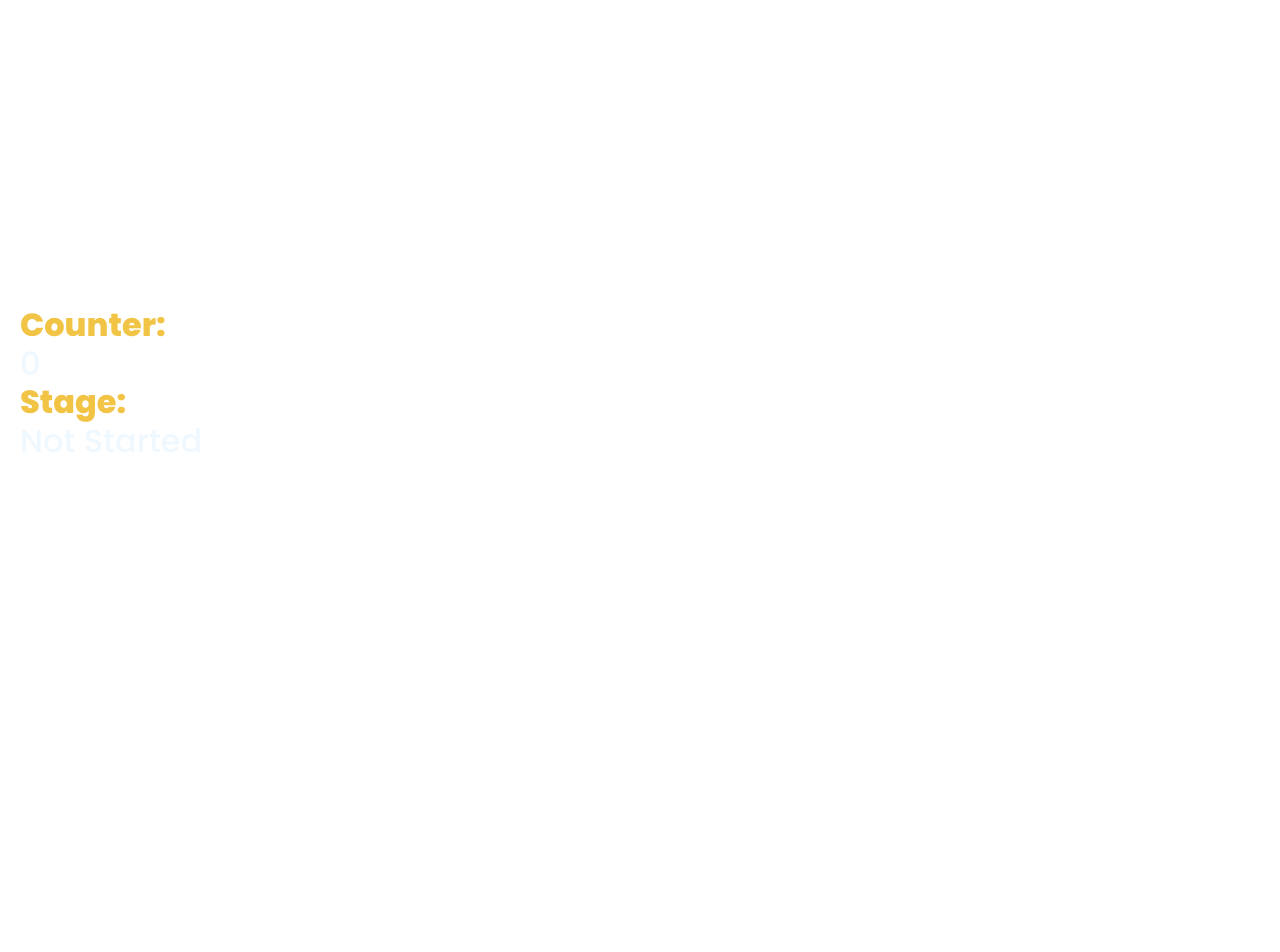
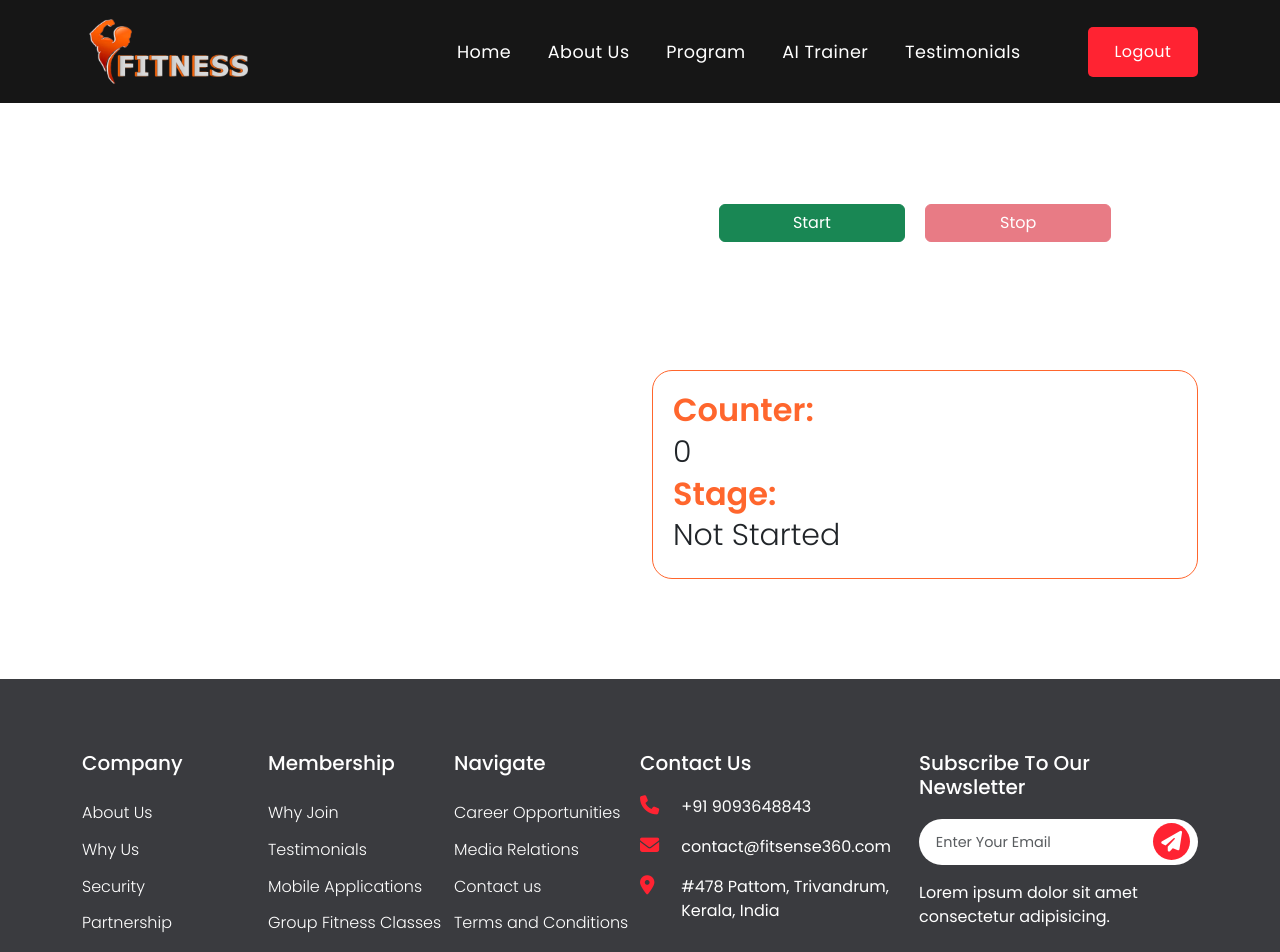
Before and after one commit to akhilasok96/FitSense360_React, a React (Vite) app: page /squats/1 in a window 1280 px wide. Shown: the top 952 px of the page. Before the commit the page ends 800 px from the top, so only its background shows below. Built offline with nearby package versions, Linux system fonts and the light colour scheme; no server answers; sample sign-in values are in the browser's storage.

Commit message:
Modiied the squats page UI

```diff
--- a/src/App.css
+++ b/src/App.css
@@ -204,7 +204,7 @@ a:focus {
 }
 
 .Hero2 {
-    background-image: url("./Components/Assets/home_main4.jpg");
+    background-image: url("./Components/Assets/pushup_unsplash.jpg");
     height: 790px;
     background-position: center;
     background-size: cover;
--- a/src/Components/BicepCurl/BicepCurl.jsx
+++ b/src/Components/BicepCurl/BicepCurl.jsx
@@ -132,7 +132,7 @@ export const BicepCurl = () => {
         const message = JSON.parse(event.data);
         console.log("Predicted Calories Burned:", message.prediction);
         const caloriesRounded = parseFloat(message.prediction).toFixed(2);
-        const speechMessage = `Exercise Complete, you have burned ${caloriesRounded} calories.`;
+        const speechMessage = `Workout Complete, you have burned ${caloriesRounded} calories.`;
         speak(speechMessage);
 
         // Assuming you have BMI stored in userData, if not, you'll need to adjust this
--- a/src/Components/LandingPage/BestPlan.jsx
+++ b/src/Components/LandingPage/BestPlan.jsx
@@ -15,7 +15,7 @@ const BestPlan = () => {
               <div className='bestplan-col1'>
                 <h5>Discover</h5>
                 <h1 className='pt-4'>
-                  $69 <span>/Per Month</span>
+                  ₹2500 <span>/Per Month</span>
                 </h1>
                 <div className='bestplan-detail py-3'>
                   <p>
@@ -42,7 +42,7 @@ const BestPlan = () => {
                 <h3 className='BestPlan-h3'>Most Popular</h3>
                 <h5>Enterprise</h5>
                 <h1 className='pt-4'>
-                  $299 <span>/Per Month</span>
+                  ₹5800 <span>/Per Month</span>
                 </h1>
                 <div className='bestplan-detail py-3'>
                   <p>
@@ -74,7 +74,7 @@ const BestPlan = () => {
               <div className='bestplan-col1'>
                 <h5>Professional</h5>
                 <h1 className='pt-4'>
-                  $199 <span>/Per Month</span>
+                  ₹8500 <span>/Per Month</span>
                 </h1>
                 <div className='bestplan-detail py-3'>
                   <p>
--- a/src/Components/LandingPage/Footer.jsx
+++ b/src/Components/LandingPage/Footer.jsx
@@ -27,38 +27,38 @@ const Footer = () => {
             </div>
             <div className='col-md-2'>
               <div className='footer-col1'>
-                <h5 className='footer-h5'>Company</h5>
+                <h5 className='footer-h5'>Membership</h5>
                 <ul>
                   <li>
-                    <a href='#'>About Us</a>
+                    <a href='#'>Why Join</a>
                   </li>
                   <li>
-                    <a href='#'>Why Us</a>
+                    <a href='#'>Testimonials</a>
                   </li>
                   <li>
-                    <a href='#'>Security</a>
+                    <a href='#'>Mobile Applications</a>
                   </li>
                   <li>
-                    <a href='#'>Partnership</a>
+                    <a href='#'>Group Fitness Classes</a>
                   </li>
                 </ul>
               </div>
             </div>
             <div className='col-md-2'>
               <div className='footer-col1'>
-                <h5 className='footer-h5'>Company</h5>
+                <h5 className='footer-h5'>Navigate</h5>
                 <ul>
                   <li>
-                    <a href='#'>About Us</a>
+                    <a href='#'>Career Opportunities</a>
                   </li>
                   <li>
-                    <a href='#'>Why Us</a>
+                    <a href='#'>Media Relations</a>
                   </li>
                   <li>
-                    <a href='#'>Security</a>
+                    <a href='#'>Contact us</a>
                   </li>
                   <li>
-                    <a href='#'>Partnership</a>
+                    <a href='#'>Terms and Conditions</a>
                   </li>
                 </ul>
               </div>
--- a/src/Components/Squats/Squats.jsx
+++ b/src/Components/Squats/Squats.jsx
@@ -1,49 +1,61 @@
 import { useRef, useCallback, useEffect, useState } from "react";
 import Webcam from "react-webcam";
-import "./Squats.css";
+import Navbar from "../LandingPage/Navbar"; // Adjust this import path according to your project structure
+import Footer from "../LandingPage/Footer"; // Adjust this import path according to your project structure
+import { useUserAuth } from "../../context/UserAuthContext"; // Adjust this import path according to your project structure
+import { useParams } from "react-router-dom";
+import "./Squats.css"; // Adjust this import path according to your project structure
 
 export const Squat = () => {
+  const { user } = useUserAuth();
   const webcamRef = useRef(null);
   const canvasRef = useRef(null);
   const [keypoints, setKeypoints] = useState([]);
   const [counter, setCounter] = useState(0);
+  const [isExerciseStarted, setIsExerciseStarted] = useState(false);
   const [stage, setStage] = useState("Not Started");
+  const [userData, setUserData] = useState(null);
+
+  let { exerciseId } = useParams();
+
   const WEBSOCKET_URL = "ws://127.0.0.1:8000/ws/stream/";
-  let socket = useRef(null);
+  let socket = null;
+
+  useEffect(() => {
+    if (user?.email) {
+      fetch(`http://127.0.0.1:8000/api/user/${user.email}`)
+        .then((response) => response.json())
+        .then((data) => setUserData(data))
+        .catch((error) => console.error("Error fetching user data:", error));
+    }
+  }, [user?.email]);
 
   const capture = useCallback(() => {
-    if (webcamRef.current) {
+    if (webcamRef.current && isExerciseStarted) {
       return webcamRef.current.getScreenshot();
     }
-  }, [webcamRef]);
+  }, [webcamRef, isExerciseStarted]);
 
   const sendFrame = useCallback(() => {
     const frame = capture();
-    if (
-      frame &&
-      socket.current &&
-      socket.current.readyState === WebSocket.OPEN
-    ) {
-      socket.current.send(
-        JSON.stringify({ data: frame, exercise_type: "squat" })
-      );
+    if (frame && socket && socket.readyState === WebSocket.OPEN) {
+      socket.send(JSON.stringify({ data: frame, exercise_type: "squat" }));
     }
   }, [capture]);
 
   useEffect(() => {
-    socket.current = new WebSocket(WEBSOCKET_URL);
+    if (isExerciseStarted) {
+      socket = new WebSocket(WEBSOCKET_URL);
 
-    socket.current.onopen = () => {
+      socket.onopen = () => {
         console.log("WebSocket Connected");
         const interval = setInterval(sendFrame, 100);
         return () => clearInterval(interval);
       };
 
-    socket.current.onmessage = (event) => {
+      socket.onmessage = (event) => {
         const message = JSON.parse(event.data);
-      console.log(message.voice_prompt);
         setKeypoints(message.keypoints);
-      console.log(keypoints);
         setCounter(message.counter);
         setStage(message.stage);
         if (message.voice_prompt && message.voice_prompt !== "") {
@@ -51,14 +63,112 @@ export const Squat = () => {
         }
       };
 
-    socket.current.onclose = () => console.log("WebSocket Disconnected");
+      socket.onclose = () => console.log("WebSocket Disconnected");
 
       return () => {
-      if (socket.current) {
-        socket.current.close();
+        if (socket) {
+          socket.close();
         }
       };
-  }, [sendFrame]);
+    }
+  }, [isExerciseStarted, sendFrame, socket]);
+
+  useEffect(() => {
+    clearCanvas();
+  }, [keypoints]);
+
+  const clearCanvas = () => {
+    const canvas = canvasRef.current;
+    if (canvas && webcamRef.current) {
+      const ctx = canvas.getContext("2d");
+      canvas.width = webcamRef.current.video.videoWidth;
+      canvas.height = webcamRef.current.video.videoHeight;
+      ctx.clearRect(0, 0, canvas.width, canvas.height);
+    }
+  };
+
+  const handleStartExercise = () => {
+    setIsExerciseStarted(true);
+    setStage("Not Started");
+  };
+
+  const handleStopExercise = () => {
+    setIsExerciseStarted(false);
+    setCounter(0);
+    clearCanvas();
+
+    // Generate random data for duration, heart rate, and body temperature
+    const duration = Math.random() * (40 - 5) + 5;
+    const heart_rate = Math.random() * (130 - 80) + 80;
+    const body_temp = Math.random() * (41 - 37) + 37;
+
+    if (userData) {
+      const caloriePredictionData = {
+        gender: userData.gender,
+        age: userData.age,
+        height: userData.height,
+        weight: userData.weight,
+        duration: duration.toFixed(2),
+        heart_rate: heart_rate.toFixed(2),
+        body_temp: body_temp.toFixed(2),
+      };
+
+      // Initialize the WebSocket connection for calorie prediction
+      const calorieSocket = new WebSocket(
+        "ws://localhost:8000/ws/calorie_prediction/"
+      );
+
+      calorieSocket.onopen = () => {
+        console.log("Calorie Prediction WebSocket Connected");
+        calorieSocket.send(JSON.stringify(caloriePredictionData));
+      };
+
+      // Handle the response from the server for calorie prediction
+      calorieSocket.onmessage = (event) => {
+        const message = JSON.parse(event.data);
+        console.log("Predicted Calories Burned:", message.prediction);
+        const caloriesRounded = parseFloat(message.prediction).toFixed(2);
+        const speechMessage = `Workout Complete, you have burned ${caloriesRounded} calories.`;
+        speak(speechMessage);
+
+        // Assuming you have BMI stored in userData, if not, you'll need to adjust this
+        const bmi = userData.bmi || "Unknown";
+
+        const currentTime = new Date().toLocaleTimeString("en-US", {
+          hour: "2-digit",
+          minute: "2-digit",
+          hour12: true,
+        });
+
+        const workoutLogData = {
+          email: userData.email,
+          first_name: userData.first_name,
+          exercise_name: "Squat",
+          repetition: counter,
+          date: new Date().toISOString().slice(0, 10),
+          time: currentTime,
+          bmi: bmi,
+          duration: duration.toFixed(2),
+          predicted_calories: caloriesRounded,
+          exercise_id: exerciseId,
+        };
+
+        const workoutLogSocket = new WebSocket(
+          "ws://localhost:8000/ws/workout_logs/"
+        );
+        workoutLogSocket.onopen = () => {
+          console.log("Workout Logs WebSocket Connected");
+          workoutLogSocket.send(JSON.stringify(workoutLogData));
+        };
+
+        workoutLogSocket.onclose = () =>
+          console.log("Workout Logs WebSocket Disconnected");
+      };
+      setCounter(0);
+      calorieSocket.onclose = () =>
+        console.log("Calorie Prediction WebSocket Disconnected");
+    }
+  };
 
   useEffect(() => {
     const canvas = canvasRef.current;
@@ -80,7 +190,7 @@ export const Squat = () => {
         ctx.fill();
       }
 
-      // Draw skeleton for left arm (left and right leg)
+      // Draw skeleton for left leg (hip -> knee -> ankle)
       const drawLine = (keypoint1, keypoint2) => {
         if (keypoint1 && keypoint2) {
           ctx.beginPath();
@@ -108,9 +218,15 @@ export const Squat = () => {
   };
 
   return (
+    <>
+      <Navbar />
+      <div className='container my-5'>
+        <div className='row'>
+          {/* Webcam and Canvas Column */}
+          <div className='col-md-6'>
             <div
-      className='squat_container'
-      style={{ position: "relative", width: 640, height: 480 }}
+              className='bicep_container position-relative'
+              style={{ width: "100%", height: 480 }} // Adjusted width to fill the column
             >
               <Webcam
                 ref={webcamRef}
@@ -121,11 +237,7 @@ export const Squat = () => {
                   height: 480,
                   facingMode: "user",
                 }}
-        style={{
-          position: "absolute",
-          width: "100%",
-          height: "100%",
-        }}
+                style={{ position: "absolute", width: "100%", height: "100%" }}
               />
               <canvas
                 ref={canvasRef}
@@ -137,24 +249,54 @@ export const Squat = () => {
                   height: "100%",
                 }}
               />
-      <div
-        className='squat-info'
-        style={{
-          position: "absolute",
-          bottom: 20,
-          left: 20,
-          color: "white",
-          zIndex: 2,
-        }}
-      >
-        <h2>
-          Counter: <p>{counter}</p>
-        </h2>
-        <h2>
-          Stage: <p>{stage}</p>
-        </h2>
             </div>
           </div>
+
+          {/* Counter, Stage, and Controls Column */}
+          <div className='col-md-6 exercise-info-tab'>
+            {/* First row for Sets and Reps selection */}
+            <div className='row set-reps-buttons mx-auto'>
+              <div className='col'>
+                <div className='buttons-group-wrapper mb-4'>
+                  <button
+                    className='btn btn-success'
+                    onClick={handleStartExercise}
+                    disabled={isExerciseStarted}
+                  >
+                    Start
+                  </button>
+                  {/* Start and Stop Buttons */}
+                  <button
+                    className='btn btn-danger'
+                    onClick={handleStopExercise}
+                    disabled={!isExerciseStarted}
+                  >
+                    Stop
+                  </button>
+                </div>
+              </div>
+            </div>
+
+            {/* Second row for Counter and Stage */}
+            <div className='row'>
+              <div className='col'>
+                <div className='curl-info'>
+                  <div className='curl-info-stats'>
+                    <h2>Counter:</h2>
+                    <span>{counter}</span>
+                  </div>
+                  <div className='curl-info-stats'>
+                    <h2>Stage:</h2>
+                    <span>{stage}</span>
+                  </div>
+                </div>
+              </div>
+            </div>
+          </div>
+        </div>
+      </div>
+      <Footer />
+    </>
   );
 };
 
```
Also changed, not shown: src/Components/LandingPage/BestOffers.jsx (+19 -11 lines), src/Components/LandingPage/Hero.jsx (+16 -15 lines), src/Components/LandingPage/Testimonial.jsx (+6 -4 lines), src/Components/Assets/pushup_unsplash.jpg (added), src/Components/Assets/pushups_unsplash2.jpg (added). Lines whose indentation alone changed are shown as unchanged.
